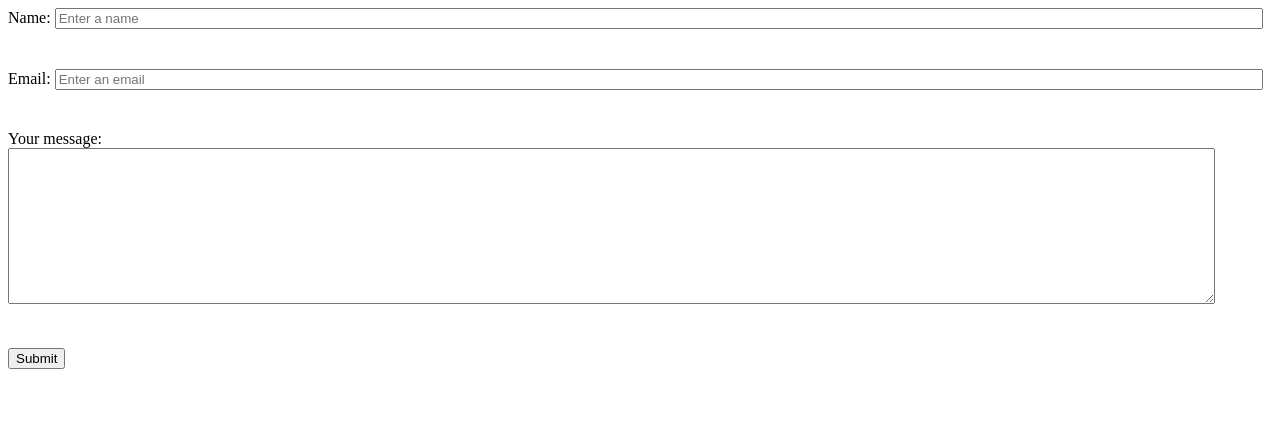
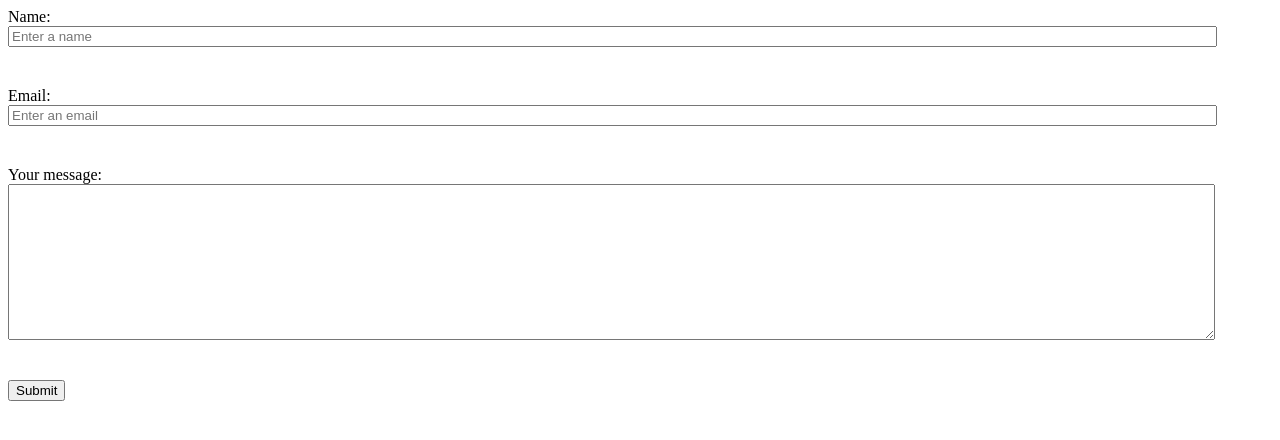
Before and after one commit to r-mahoney/simple-email-form, a plain HTML site: page index.html in a window 1280 px wide. Drawn offline with Linux system fonts and the light colour scheme.

Commit message:
styled so labels always show above inputs

```diff
--- a/style.css
+++ b/style.css
@@ -4,3 +4,9 @@ body div input, textarea {
 div {
     margin-bottom: 40px;
 }
+
+div {
+    display: flex;
+    flex-direction: column;
+    flex-wrap: wrap;
+}
```
